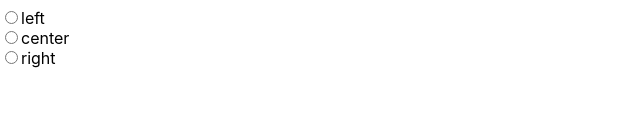
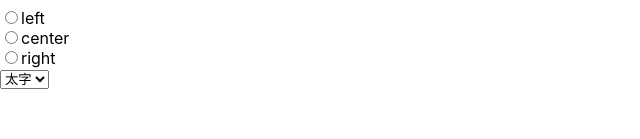
Before and after one commit to jiroor/home, a Next.js app: page /recognition in a window 1280 px wide. Shown: the part 161-300 px from the top of the page, without its empty margins (0-640 px from the left). Built offline with nearby package versions, Linux system fonts and the light colour scheme.

Commit message:
support fontWeight

```diff
--- a/src/pages/recognition/index.tsx
+++ b/src/pages/recognition/index.tsx
@@ -25,6 +25,7 @@ export default function Recognition() {
   const recognition = useRecognition();
   const [text, setText] = useState('');
   const [fontSize, setFontSize] = useState('14');
+  const [fontWeight, setFontWeight] = useState(600);
   const [color, setColor] = useState('#000000');
   const [textAlign, setTextAlign] = useState(TextAlign.Left);
 
@@ -61,17 +62,22 @@ export default function Recognition() {
     const { value } = (event.target as HTMLInputElement);
     setFontSize(value);
   }, []);
+  const handleInputFontWeight = useCallback((event: ChangeEvent<HTMLSelectElement>) => {
+    const { value } = event.target;
+    setFontWeight(Number(value));
+  }, []);
   const handleInputColor = useCallback((event: FormEvent<HTMLInputElement>) => {
     const { value } = (event.target as HTMLInputElement);
     setColor(value);
   }, []);
   const handleInputTextAlign = useCallback((event: ChangeEvent<HTMLInputElement>) => {
-    const { value } = (event.target as HTMLInputElement);
+    const { value } = event.target;
     setTextAlign(value as TextAlign);
   }, []);
 
   const textStyle: React.CSSProperties = {
     fontSize: `${fontSize}px`,
+    fontWeight,
     color,
     textAlign
   };
@@ -122,6 +128,18 @@ export default function Recognition() {
           value={color}
           onInput={handleInputColor} />
         {radios}
+        <select
+          value={fontWeight}
+          onChange={handleInputFontWeight}>
+          <option
+            value={300}>
+            通常
+          </option>
+          <option
+            value={600}>
+            太字
+          </option>
+        </select>
       </main>
     </div>
   )
```
